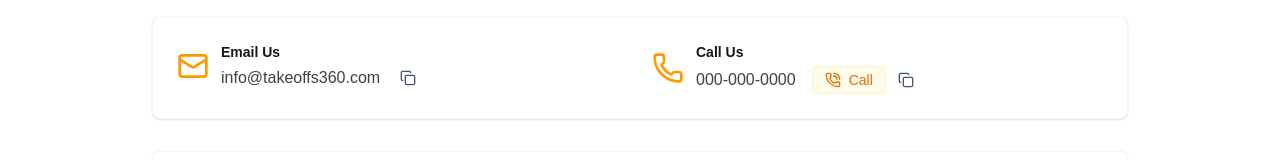
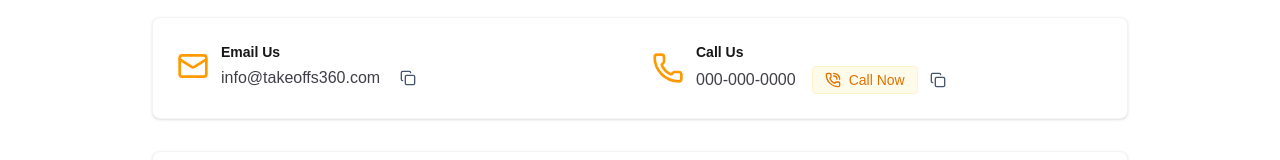
Before and after one commit to mgupta83/takeoffs360, a Next.js app in the folder ui/: page /contact in a window 1280 px wide. Shown: the part 276-436 px from the top of the page. Built offline with nearby package versions, Linux system fonts and the light colour scheme.

Commit message:
update contact form button text to 'Call Now'

```diff
--- a/ui/app/contact/page.tsx
+++ b/ui/app/contact/page.tsx
@@ -237,7 +237,7 @@ export default function ContactForm() {
                       className="inline-flex items-center justify-center h-7 px-3 rounded bg-amber-50 text-amber-600 border border-amber-100 hover:bg-amber-100 text-sm gap-2"
                     >
                       <PhoneCall className="h-4 w-4" />
-                      <span>Call</span>
+                      <span>Call Now</span>
                     </a>
 
                     <span
```
